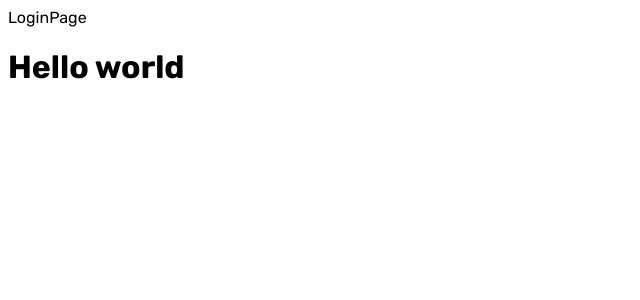
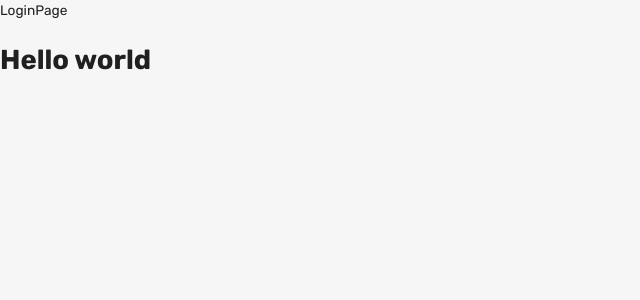
Before and after one commit to arslans-cipher/Skywrite, a React (Create React App) app in the folder client/: page / in a window 1280 px wide. Shown: the top 300 px of the page, without its empty margins (0-640 px from the left). Built offline with nearby package versions, Linux system fonts and the light colour scheme.

Commit message:
import redux and state into index.js

```diff
--- a/client/src/App.js
+++ b/client/src/App.js
@@ -1,16 +1,30 @@
 import { BrowserRouter, Navigate, Routes, Route } from 'react-router-dom'
-import HomePage from 'scenes/homePage';
-import LoginPage from 'scenes/loginPage';
-import ProfilePage from 'scenes/profilePage';
+import HomePage from 'scenes/homePage'
+import LoginPage from 'scenes/loginPage'
+import ProfilePage from 'scenes/profilePage'
+import { useMemo } from 'react'
+import { useSelector } from 'react-redux'
+import { CssBaseline } from '@mui/material'
+import { ThemeProvider } from '@mui/material'
+import { createTheme } from '@mui/material'
+import { themeSettings } from 'theme'
+
 
 const App = () => {
+  const mode = useSelector(state => state.mode)
+  const theme = useMemo(() => createTheme(themeSettings(mode)), [mode])
+
   return <div className='app'>
     <BrowserRouter>
-      <Routes >
-        <Route path='/' element={< LoginPage />} />
-        <Route path='/home' element={< HomePage />} />
-        <Route path='/profile/:userId' element={< ProfilePage />} />
-      </Routes>
+      <ThemeProvider theme={theme}>
+        <CssBaseline>
+          <Routes >
+            <Route path='/' element={< LoginPage />} />
+            <Route path='/home' element={< HomePage />} />
+            <Route path='/profile/:userId' element={< ProfilePage />} />
+          </Routes>
+        </CssBaseline>
+      </ThemeProvider>
     </BrowserRouter>
     <h1>Hello world</h1>
   </div>
--- /dev/null
+++ b/client/src/components/FlexBetween.js
@@ -0,0 +1,2 @@
+import { Box } from "@mui/material";
+import { styled } from "@mui/system"
```
